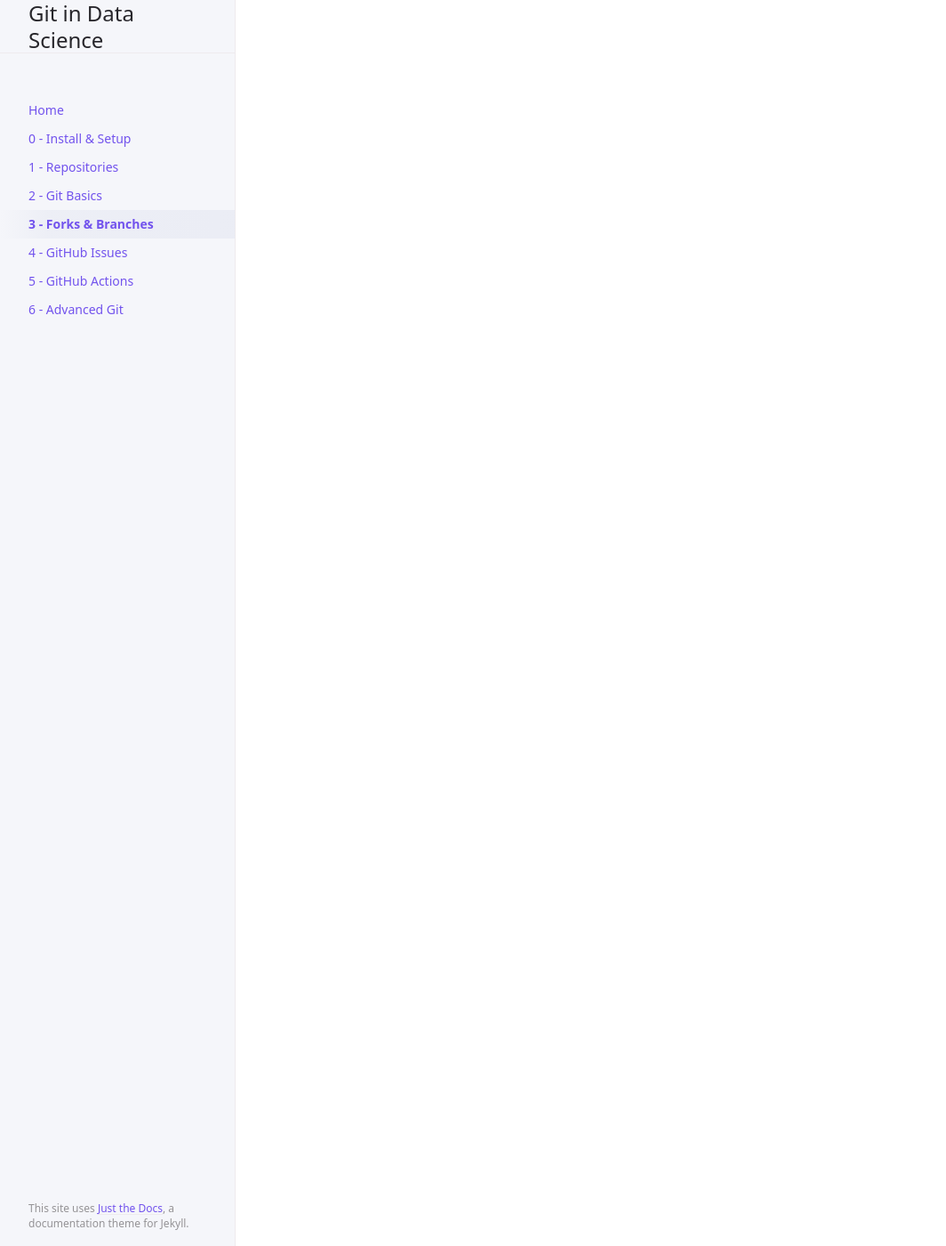
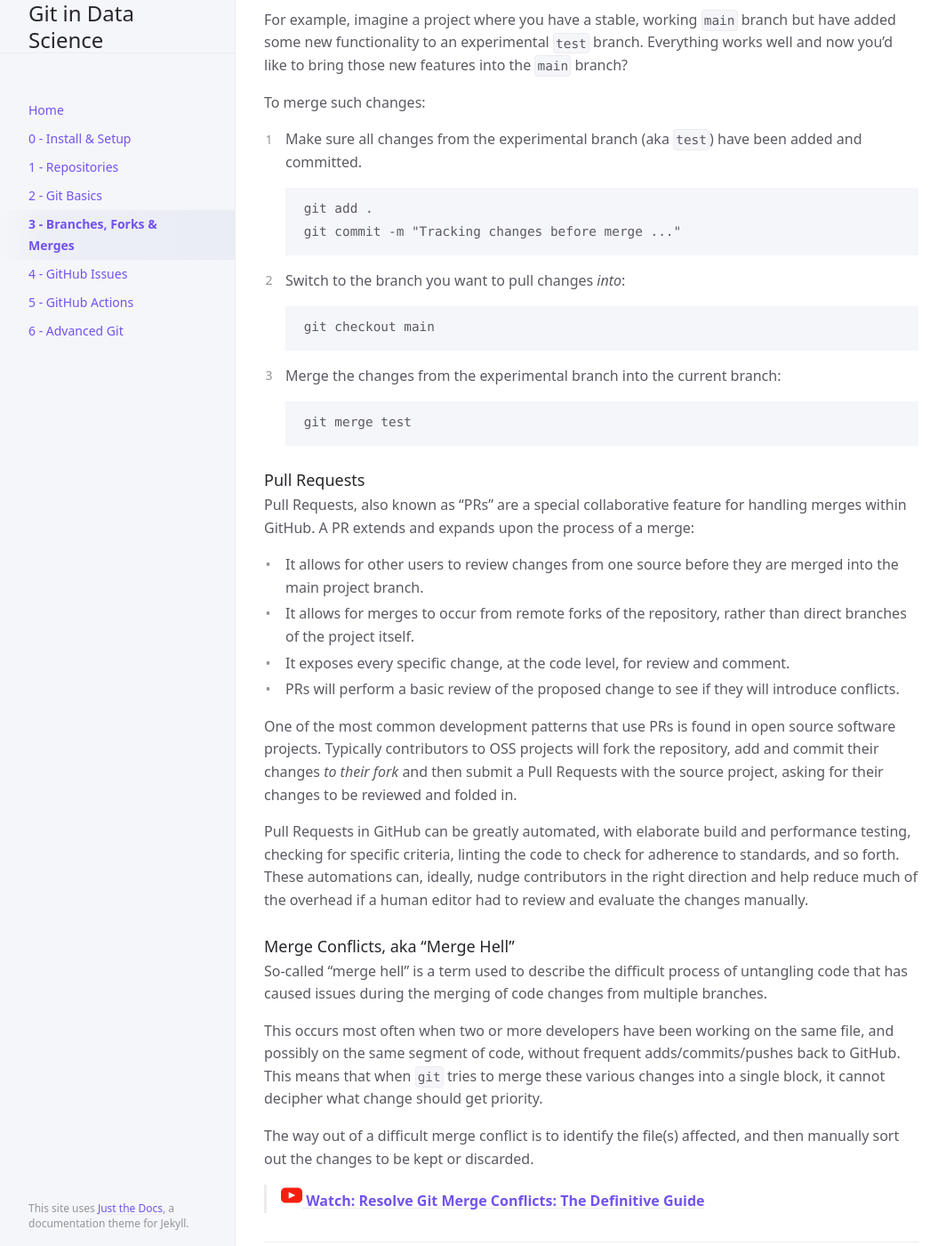
Before and after one commit to UVADS/git-basics, a Jekyll site: the page built from docs/forks-branches.md, in a window 1280 px wide and 1400 px high, scrolled down 3323 px. Shown: the whole window at 89% size, without its empty margins (107-1171 px from the left). Built offline with Jekyll 4.4.1, drawn with Linux system fonts in a browser that asks for light colours; cached includes are drawn as plain includes; some of the changed text lies outside the part shown.

Commit message:
Video link

````diff
--- a/docs/forks-branches.md
+++ b/docs/forks-branches.md
@@ -1,9 +1,9 @@
 ---
 layout: default
-title: 3 - Forks & Branches
+title: 3 - Branches, Forks & Merges
 nav_order: 5
 ---
-# Branches Forks & Merges
+# Branches, Forks & Merges
 
 <details open markdown="block">
   <summary>
@@ -82,4 +82,48 @@ origin  git@github.com:UVADS/git-basics.git (push)
 ```
 In this example, `origin` is configured for both pulling and pushing.
 
-## Merges / Pull Requests
+## Merges and Pull Requests
+
+### Merge
+
+A **merge** folds all the changes from one branch into another.
+
+For example, imagine a project where you have a stable, working `main` branch but have added some new functionality to an experimental `test` branch. Everything works well and now you'd like to bring those new features into the `main` branch?
+
+To merge such changes:
+
+1. Make sure all changes from the experimental branch (aka `test`) have been added and committed.
+
+        git add .
+        git commit -m "Tracking changes before merge ..."
+
+2. Switch to the branch you want to pull changes _into_:
+
+        git checkout main
+
+3. Merge the changes from the experimental branch into the current branch:
+
+        git merge test
+
+### Pull Requests
+
+Pull Requests, also known as "PRs" are a special collaborative feature for handling merges within GitHub. A PR extends and expands upon the process of a merge:
+
+- It allows for other users to review changes from one source before they are merged into the main project branch.
+- It allows for merges to occur from remote forks of the repository, rather than direct branches of the project itself.
+- It exposes every specific change, at the code level, for review and comment.
+- PRs will perform a basic review of the proposed change to see if they will introduce conflicts.
+
+One of the most common development patterns that use PRs is found in open source software projects. Typically contributors to OSS projects will fork the repository, add and commit their changes _to their fork_ and then submit a Pull Requests with the source project, asking for their changes to be reviewed and folded in.
+
+Pull Requests in GitHub can be greatly automated, with elaborate build and performance testing, checking for specific criteria, linting the code to check for adherence to standards, and so forth. These automations can, ideally, nudge contributors in the right direction and help reduce much of the overhead if a human editor had to review and evaluate the changes manually.
+
+### Merge Conflicts, aka "Merge Hell"
+
+So-called "merge hell" is a term used to describe the difficult process of untangling code that has caused issues during the merging of code changes from multiple branches.
+
+This occurs most often when two or more developers have been working on the same file, and possibly on the same segment of code, without frequent adds/commits/pushes back to GitHub. This means that when `git` tries to merge these various changes into a single block, it cannot decipher what change should get priority.
+
+The way out of a difficult merge conflict is to identify the file(s) affected, and then manually sort out the changes to be kept or discarded.
+
+> [**![YouTube](https://uvads.github.io/git-basics/assets/images/youtube.png) Watch: Resolve Git Merge Conflicts: The Definitive Guide**](https://www.youtube.com/watch?v=Sqsz1-o7nXk)
````
Also changed, not shown: assets/images/youtube.png (added).
